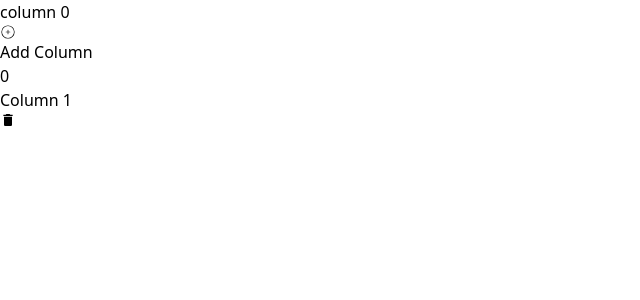
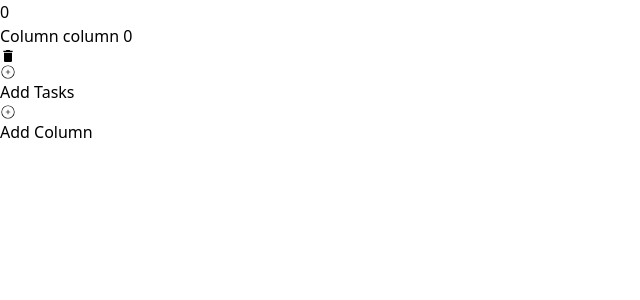
Before and after one commit to ankitojha07/kanban-board-drag-n-drop, a React (Vite) app: page / in a window 1280 px wide. Both pictures are taken after a click on the button "Add Column". Shown: the top 300 px of the page, without its empty margins (0-640 px from the left). Built offline with nearby package versions, Linux system fonts and the light colour scheme.

Commit message:
added dynamic rows for tasks

```diff
--- a/src/components/Column.tsx
+++ b/src/components/Column.tsx
@@ -1,12 +1,40 @@
 import { MdDelete } from "react-icons/md";
+import { CiCirclePlus } from "react-icons/ci";
+import { useState } from "react";
 
-const Column = () => {
+interface ColumnDetails {
+  col: string;
+}
+
+const Column = ({ col }: ColumnDetails) => {
+  const [task, setTask] = useState<string[]>([]);
+
+  function createNewTask() {
+    setTask((prevTasks) => [...prevTasks, "column " + prevTasks.length]);
+  }
+
   return (
-    <div className="min-h-96 min-w-72 p-2 rounded-md bg-zinc-900">
+    <div className="min-h-96 min-w-72 p-2 rounded-md bg-zinc-900 flex flex-col justify-between items-start overflow-auto">
       <div className="w-full flex justify-between text-white items-center bg-zinc-800 p-2">
         <p className="py-1 bg-zinc-900 rounded-full px-3 font-bold">0</p>
-        <p className="text-start w-full px-2 font-bold">Column 1</p>
-        <MdDelete />
+        <p className="text-start w-full px-2 font-bold">Column {col}</p>
+        <MdDelete className="text-2xl" />
+      </div>
+      <div className="flex flex-col gap-2 justify-start items-start mt-2 w-full h-full">
+        {task.map((key) => (
+          <textarea
+            key={key}
+            placeholder="Enter you task here..."
+            className="w-full p-4 text-white rounded-lg resize-none focus:outline-none focus:ring-2 focus:ring-zinc-500 break-words whitespace-normal bg-zinc-800 break-all text-start text-wrap"
+          />
+        ))}
+      </div>
+      <div
+        className="flex justify-start items-center p-2 text-white hover:bg-zinc-800 w-full rounded-md hover:text-red-800 cursor-pointer"
+        onClick={createNewTask}
+      >
+        <CiCirclePlus className="text-2xl" />
+        <p className="px-2">Add Tasks</p>
       </div>
     </div>
   );
--- a/src/pages/KanbanBoard.tsx
+++ b/src/pages/KanbanBoard.tsx
@@ -13,25 +13,19 @@ const KanbanBoard = () => {
   }
 
   return (
-    <div className="flex  gap-2">
-      <div className="flex  gap-2">
+    <div className="flex  gap-2 flex-col md:flex-row justify-start items-start flex-wrap">
+      <div className="flex  gap-2 flex-wrap">
         {columns.map((data, key) => (
-          <div
-            key={key}
-            className="flex flex-row justify-center items-center text-white bg-black border-zinc-500 cursor-pointer ring-rose-500 hover:ring-2 rounded-lg m-auto  w-[350px] min-w-[350px] h-[60px] gap-2"
-          >
-            {data}
-          </div>
+          <Column key={key} col={data} />
         ))}
       </div>
       <div
-        className="flex flex-row justify-center items-center text-white bg-zinc-900 border-zinc-500 cursor-pointer ring-rose-500 hover:ring-2 rounded-lg m-auto  w-[350px] min-w-[350px] h-[60px] gap-2"
+        className="flex flex-row justify-center items-center text-white bg-zinc-900 border-zinc-500 cursor-pointer ring-rose-500 hover:ring-2 rounded-lg m-auto  min-w-72 h-[50px] gap-2"
         onClick={createNewColumn}
       >
         <CiCirclePlus className="" />
         <button>Add Column</button>
       </div>
-      <Column />
     </div>
   );
 };
```
